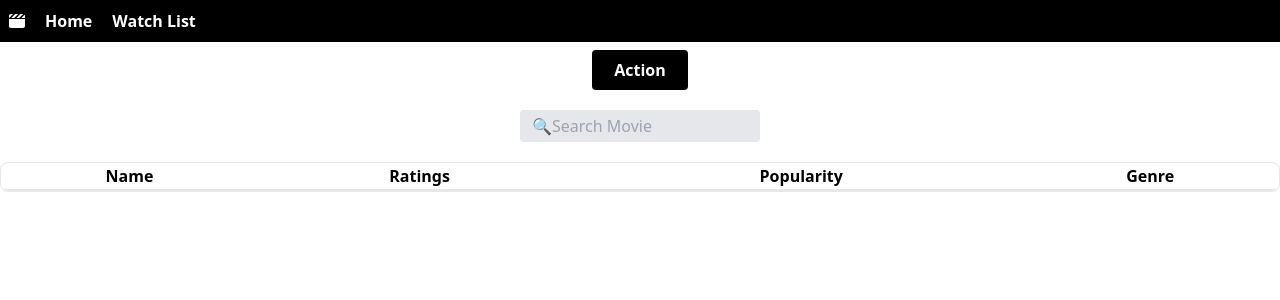
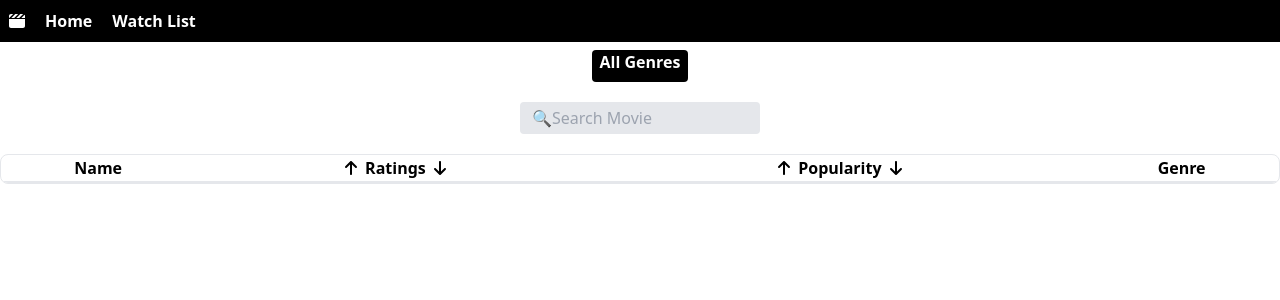
Before and after one commit to Sumayya-Afrin/React-Movie-App, a React (Vite) app in the folder react-movie-app/: page /watchlist in a window 1280 px wide. Shown: the top 300 px of the page. Built offline with nearby package versions, Linux system fonts and the light colour scheme.

Commit message:
genre based filter and deleting movies in the watch list is done

```diff
--- a/react-movie-app/src/App.jsx
+++ b/react-movie-app/src/App.jsx
@@ -27,6 +27,7 @@ function App() {
     {
       return movie.id!=movieObj.id
     })
+    localStorage.setItem('movieApp', JSON.stringify(filteredWatchList))
     setWatchList(filteredWatchList)
 
     console.log(filteredWatchList)
@@ -41,7 +42,7 @@ function App() {
     }
 
     setWatchList(JSON.parse(moviesFromLocalStorage))
-  })
+  },[])
 
 
   return (
@@ -59,7 +60,7 @@ function App() {
 
  } ></Route>
 
-<Route path='/watchlist' element={ <WatchList watchList={watchList}></WatchList> } ></Route>
+<Route path='/watchlist' element={ <WatchList watchList={watchList} setWatchList={setWatchList} handleFilteredWatchList={handleFilteredWatchList}></WatchList> } ></Route>
 
 
     </Routes>
--- a/react-movie-app/src/components/WatchList.jsx
+++ b/react-movie-app/src/components/WatchList.jsx
@@ -1,27 +1,107 @@
 /* eslint-disable react/prop-types */
 // eslint-disable-next-line no-unused-vars
-import React, { useState } from 'react'
+import React, { useEffect, useState } from 'react'
 import { FontAwesomeIcon } from '@fortawesome/react-fontawesome';
 import { faTrash } from '@fortawesome/free-solid-svg-icons';
+import { faArrowUp } from '@fortawesome/free-solid-svg-icons';
+import { faArrowDown } from '@fortawesome/free-solid-svg-icons';
+// eslint-disable-next-line no-unused-vars
+import genreIds from '../utilities/genre';
 
 
-function WatchList({watchList}) {
+function WatchList({watchList , setWatchList , handleFilteredWatchList}) {
 
  console.log(watchList)
 
  const [searchKey , setSearch]=useState('')
+ const [genreList , setGenreList]=useState(['All Genres'])
+ const [currentGenre , setCurentGenre ] = useState('All Genres')
+
+
+ const handleCurrentGenre = (genre)=>
+ {
+   setCurentGenre(genre)
+ }
 
  const handleSearch = (e)=>
  {
     setSearch(e.target.value)
  }
 
+ const sortIncreasing = () =>
+ {
+    let sortedWatchListAsc = watchList.sort((movieA , movieB) =>
+    {
+      return movieA.vote_average-movieB.vote_average
+    })
+
+    setWatchList([...sortedWatchListAsc])
+ }
+
+ const sortDecreasing = () =>
+  {
+
+    let sortedWatchListDsc = watchList.sort((movieA , movieB) =>
+      {
+        return movieB.vote_average-movieA.vote_average
+      })
+
+      setWatchList([...sortedWatchListDsc])
+
+  }
+
+  const sortPopularityAsc = () =>
+    {
+
+      let sortedPopularityListAsc = watchList.sort((movieA , movieB) =>
+        {
+          return movieA.popularity-movieB.popularity
+        })
+
+        setWatchList([...sortedPopularityListAsc])
+
+    }
+
+
+  const sortPopularityDsc = () =>
+    {
+
+      let sortedPopularityListDsc = watchList.sort((movieA , movieB) =>
+        {
+          return movieB.popularity-movieA.popularity
+        })
+
+        setWatchList([...sortedPopularityListDsc])
+
+    }
+
+   useEffect(()=>
+  {
+    let tempList = watchList.map((movieObj)=>
+    {
+      return genreIds[movieObj.genre_ids[0]]
+    })
+    tempList = new Set(tempList)
+    setGenreList(['All Genres',...tempList])
+    console.log(tempList)
+
+  },[watchList])
+
+
+
+
   return (
     <>
     <div className='flex justify-center flex-wrap gap-2'>
-    <div className='text-center text-white bg-black w-[6rem] rounded mt-2 p-2 font-bold hover:bg-gray-400 hover:text-black'>
-      Action
-    </div>
+
+      {genreList.map((genre)=>
+      {
+        // eslint-disable-next-line react/jsx-key
+        return <div onClick={()=>handleCurrentGenre(genre)}  className={ currentGenre===genre ? 'text-center text-white font-xs bg-black w-[6rem] truncate hover:cursor-pointer rounded mt-2 h-[2rem] font-bold hover:bg-gray-400 hover:text-black' :  'text-center hover:cursor-pointer text-black font-xs bg-gray-400 w-[6rem] truncate rounded mt-2 h-[2rem] font-bold' }>
+        {genre}
+      </div>
+      })}
+
 
     </div>
 
@@ -38,10 +118,27 @@ function WatchList({watchList}) {
            Name
           </th>
           <th>
-          Ratings
+
+         <div className='flex justify-center gap-2'>
+          <div onClick={sortIncreasing}><FontAwesomeIcon icon={faArrowUp} className='hover:cursor-pointer' /></div>
+          <div>Ratings</div>
+          <div onClick={sortDecreasing}><FontAwesomeIcon icon={faArrowDown} className='hover:cursor-pointer'/></div>
+          </div>
+
           </th>
-          <th>
-  Popularity
+
+          <th >
+
+            <div className='flex justify-center gap-2'>
+
+            <div onClick={sortPopularityAsc}><FontAwesomeIcon icon={faArrowUp} className='hover:cursor-pointer' /></div>
+          <div>
+          Popularity</div>
+          <div onClick={sortPopularityDsc}><FontAwesomeIcon icon={faArrowDown} className='hover:cursor-pointer'/></div>
+            </div>
+
+
+
 </th>
 <th>
   Genre
@@ -54,6 +151,16 @@ function WatchList({watchList}) {
 
       {watchList.filter((movieObj)=>
       {
+        if(currentGenre=='All Genres')
+        {
+          return true;
+        }
+        else{
+          return genreIds[movieObj.genre_ids[0]]===currentGenre;
+        }
+
+      }).filter((movieObj)=>
+      {
         return movieObj.title.toLowerCase().includes(searchKey.toLocaleLowerCase())
       }).map((movieObj)=>
       {
@@ -65,16 +172,19 @@ function WatchList({watchList}) {
           <div>{movieObj.original_title}</div>
         </td>
         <td>
-          {movieObj.vote_average}
+
+      {movieObj.vote_average}
+
+
         </td>
         <td>
           {movieObj.popularity}
         </td>
         <td>
-          Action
+          {genreIds[movieObj.genre_ids[0]]}
         </td>
 
-        <td className>
+        <td onClick={()=>handleFilteredWatchList(movieObj)} className='hover:cursor-pointer'>
         <FontAwesomeIcon icon={faTrash} />
         </td>
       </tr>
--- /dev/null
+++ b/react-movie-app/src/utilities/genre.js
@@ -0,0 +1,24 @@
+// eslint-disable-next-line no-unused-vars
+const genreIds = {
+    28: "Action",
+    12: "Adventure",
+    16: "Animation",
+    35: "Comedy",
+    80: "Crime",
+    99: "Documentary",
+    18: "Drama",
+    10751: "Family",
+    14: "Fantasy",
+    36: "History",
+    27: "Horror",
+    10402: "Music",
+    9648: "Mystery",
+    10749: "Romance",
+    878: "Science Fiction",
+    10770: "TV Movie",
+    53: "Thriller",
+    10752: "War",
+    37: "Western"
+  };
+
+  export default genreIds
```
